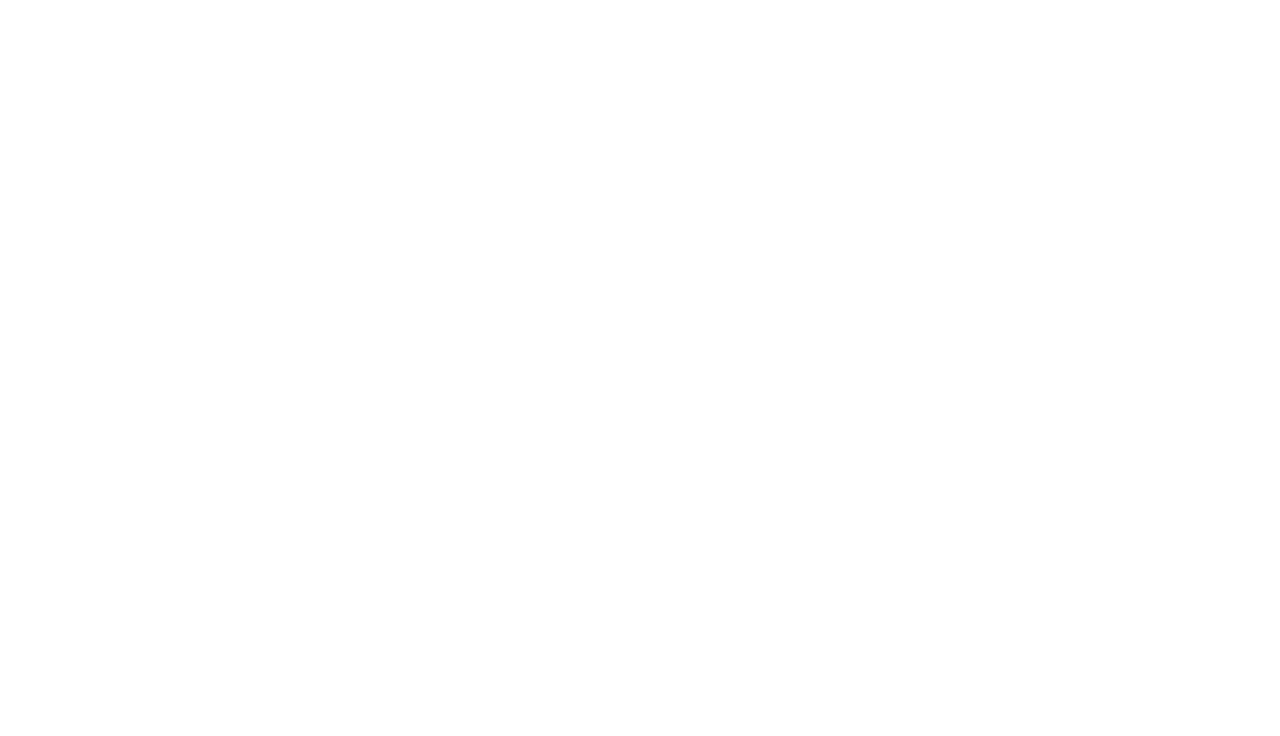
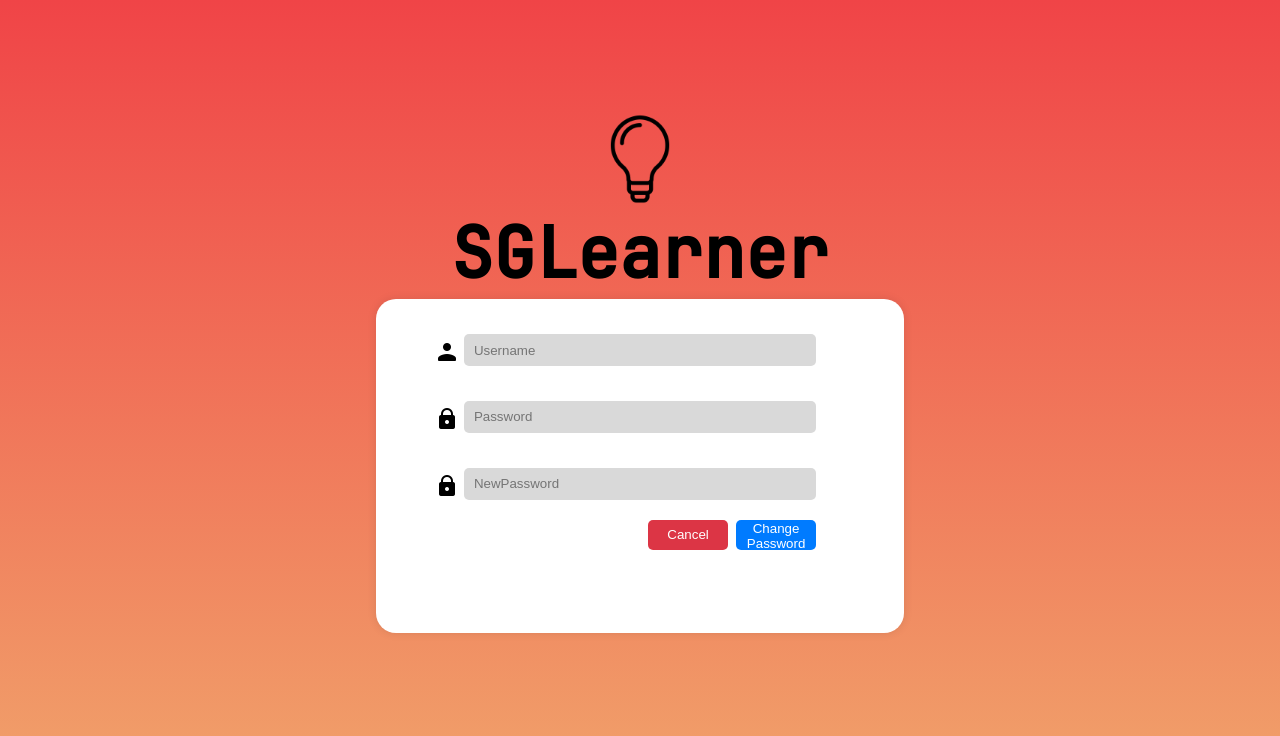
Before and after one commit to yijieNCS/nus-iss-project-development, a React (Create React App) app in the folder frontend/: page /changepassword in a window 1280 px wide. Before the commit this address had no page. Shown: the top 736 px of the page. Built offline with nearby package versions, Linux system fonts and the light colour scheme.

Commit message:
changePWUI+regusermsg

```diff
--- a/frontend/src/changePassword/changePassword.js
+++ b/frontend/src/changePassword/changePassword.js
@@ -5,7 +5,7 @@
 import classes from './changePassword.module.css'
 
 
-const changePassword = () => {
+const ChangePassword = () => {
 
     const [formData, setFormData] = useState ({
         username: '',
@@ -31,34 +31,23 @@
         e.preventDefault()
         formData.username = usernameRef.current.value
         formData.password = passwordRef.current.value
-
-        const response = await axios.post('http://localhost:8080/api/login', formData)
-        if (response.status === 200) {
-            console.log(response)
-            userContext.userId = response.data.userId
-            userContext.firstName = response.data.firstName
-            userContext.lastName = response.data.lastName
-            setLoggedIn(true)
-        }
-    }
-
-    const handleChangePassword= () => {
-        //TO DO Make a prompt ok to n b4 navigate Login
+        formData.newPassword = newPasswordRef.current.value
 
 
-        navigate("/login")
+        // const response = await axios.post('http://localhost:8080/api/login', formData)
+        // if (response.status === 200) {
+        //     console.log(response)
+        //     userContext.userId = response.data.userId
+        //     userContext.firstName = response.data.firstName
+        //     userContext.lastName = response.data.lastName
+        //     setLoggedIn(true)
+        // }
     }
 
     const handleCancel= () => {
         //TO DO
-        navigate("/login")
+        navigate("/")
     }
-
-
-
-
-
-
 
     return (
         <div className={classes['grid-container']}>
@@ -87,18 +76,18 @@
                 />
                 <img className={classes["grid-password-icon"]} src="/PasswordIcon.png" alt="Password Icon"/>
                 <input
-                    className={classes["grid-password"]}
+                    className={classes["grid-forgotten-password"]}
                     type="password"
                     id="newpassword"
                     name="newpassword"
-                    placeholder="Password"
+                    placeholder="NewPassword"
                     ref={newPasswordRef}
                 />
                 <button className={classes["grid-cancel-button"]} onClick={handleCancel}>Cancel</button>
-                <button className={classes["grid-changepassword-button"]} onClick={handleChangePassword}>Change Password</button>
+                <button className={classes["grid-changepassword-button"]}>Change Password</button>
             </form>
         </div>
      );
 }
 
-export default changePassword;
+export default ChangePassword;
--- a/frontend/src/changePassword/changePassword.module.css
+++ b/frontend/src/changePassword/changePassword.module.css
@@ -34,7 +34,7 @@
 
 .grid-form {
     display: grid;
-    grid-template-rows: repeat(4, 1fr);
+    grid-template-rows: repeat(5, 1fr);
     grid-template-columns: repeat(6, 1fr);
     background-color: #ffffff;
     border-radius: 20px 20px 20px 20px;
@@ -44,6 +44,7 @@
 }
 
 .grid-username-icon {
+    margin-top: 15px;
     grid-column: 1 / span 1;
     align-self: end;
     justify-self: end;
@@ -54,6 +55,7 @@
 }
 
 .grid-username {
+    margin-top: 15px;
     height: 30px;
     grid-column: 2 / span 4;
     align-self: end;
@@ -86,32 +88,51 @@
 }
 
 .grid-forgotten-password {
-    grid-column: 4 / span 2;
-    justify-self: end;
-    text-decoration: none;
-    color: #000000;
+    height: 30px;
+    grid-row: 3 / span 1;
+    grid-column: 2 / span 4;
+    align-self: end;
+    background-color: #d9d9d9;
+    border: none;
+    outline: none;
+    border-radius: 5px;
+    padding-left: 10px;
 }
 
 .grid-cancel-button {
+    margin-top: 20px;
     grid-column: 4 / span 1;
     height: 30px;
     width: 80px;
     justify-self: end;
     border: none;
     outline: none;
-    background-color: #eb544c;
-    color: #ffffff;
+    background-color: #dc3545;
+    color: #fff;
     border-radius: 5px;
 }
 
 .grid-changepassword-button {
+    margin-top: 20px;
     grid-column: 5 / span 1;
     height: 30px;
     width: 80px;
     justify-self: end;
     border: none;
     outline: none;
-    background-color: #4CA8EB;
-    color: #ffffff;
+    background-color: #007bff;
+    color: #fff;
     border-radius: 5px;
 }
+
+
+
+
+.grid-changepassword-button:hover {
+    background-color: #0056b3;
+  }
+
+
+.grid-cancel-button:hover {
+    background-color: #bd2130;
+  }
--- a/frontend/src/login/Login.js
+++ b/frontend/src/login/Login.js
@@ -1,5 +1,5 @@
 import React, { useRef, useState, useEffect, useContext } from 'react'
-import { useNavigate } from 'react-router-dom'
+import { useNavigate , NavLink} from 'react-router-dom'
 import UserContext from "../context/UserContext";
 import axios from "axios";
 import classes from './Login.module.css'
@@ -68,7 +68,7 @@
                     placeholder="Password"
                     ref={passwordRef}
                 />
-                <a className={classes["grid-forgotten-password"]} href="#">Forgotten Password</a>
+                <NavLink to="/changepassword" className={classes["grid-forgotten-password"]}>Forgotten Password</NavLink>
                 <button className={classes["grid-login-button"]}>Login</button>
                 <button className={classes["grid-register-button"]} onClick={handleRegistration}>Register</button>
             </form>
--- a/frontend/src/route/Routes.js
+++ b/frontend/src/route/Routes.js
@@ -8,6 +8,7 @@
 import Sessions from "../sessions/Sessions";
 import {UserProvider} from "../context/UserProvider";
 import Registration from "../registration/Registration";
+import ChangePassword from "../changePassword/changePassword";
 
 function AppRoutes() {
     return (
@@ -17,6 +18,7 @@
                     <Route exact path="/" element={<Login/>} />
                     <Route exact path="/sessions" element={<Sessions/>}/>
                     <Route exact path="/registration" element={<Registration/>}/>
+                    <Route exact path="/changepassword" element={<ChangePassword/>}/>
                 </Routes>
             </UserProvider>
         </Router>
```
Also changed, not shown: 1 other file (tests, documents, lock files or other folders).
